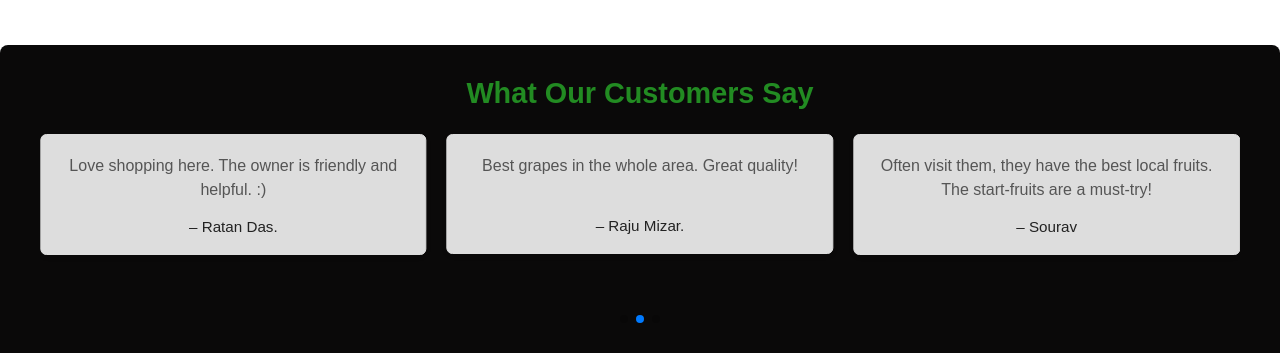
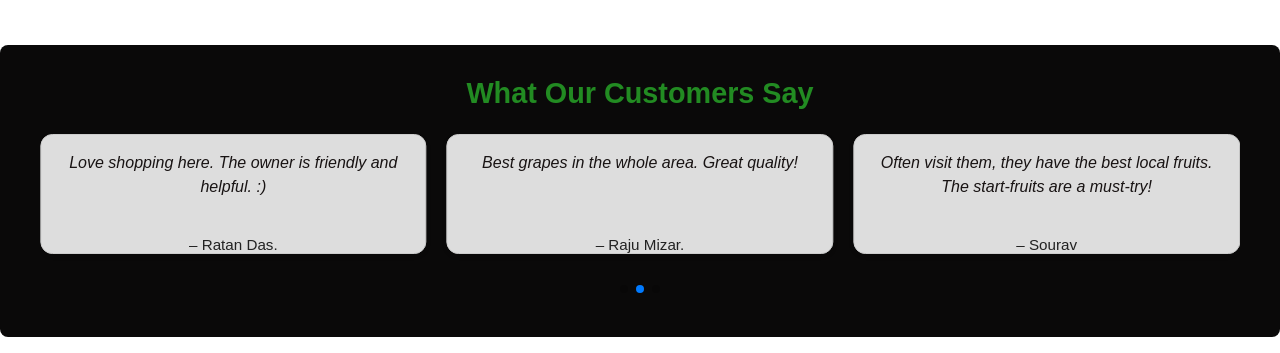
Before and after one commit to diodeengineer/ronofruit, a Next.js app: page / in a window 1280 px wide. Shown: the part 900-1253 px from the top of the page. Built offline with nearby package versions, Linux system fonts and the light colour scheme.

Commit message:
fix card overlapping issue

```diff
--- a/src/app/components/testimonial/Testimonial.js
+++ b/src/app/components/testimonial/Testimonial.js
@@ -56,7 +56,7 @@ export default function Testimonials() {
       style={{ paddingBottom: "2rem" }} // Extra space for pagination dots
     >
       {testimonials.map((t) => (
-        <SwiperSlide key={t.id} style={{ height: "auto" }}>
+        <SwiperSlide key={t.id} style={{ height: "auto" ,width: "100%", boxSizing: "border-box"}}>
           <div className={styles.card}>
             <p className={styles.comment}>{t.comment}</p>
             <p className={styles.name}>– {t.name}</p>
--- a/src/app/components/testimonial/Testimonial.module.css
+++ b/src/app/components/testimonial/Testimonial.module.css
@@ -12,17 +12,18 @@
   margin-bottom: 1.5rem;
   }
 
+
 .card {
-  background: rgb(27, 19, 19);
-  padding: 1.2rem;
-  border: 1px solid #ddd;
-  color: #000;
   background: #ddd;
-  border-radius: 6px;
+  max-width: 400px;
+  margin: 0 auto;
+ width: 100%;
+  border: 1px solid #ccc;
+  border-radius: 12px;
   box-shadow: 0 2px 6px rgba(0, 0, 0, 0.05);
-  /* Let the height fit content */
   height: auto;
   min-height: 120px;
+  width: auto;
   display: flex;
   flex-direction: column;
   justify-content: space-between;
@@ -30,11 +31,17 @@
 }
 
 .comment {
-  font-size: 1rem;
-  color: #555;
+    padding-left: 1rem;
+  padding-right: 1rem;
+  font-style: italic;
+  color: #181313;
   margin-bottom: 1rem;
   word-wrap: break-word;
   line-height: 1.5;
+    padding: 1rem;
+  font-size: 1rem;
+  line-height: 1.5;
+  word-break: break-word;
 }
 
 .name {
@@ -50,9 +57,13 @@
   }
   .comment {
     font-size: 0.95rem;
+      padding-left: 1rem;
+  padding-right: 1rem;
   }
   .card {
     padding: 1rem;
     min-height: unset;
+    width: 100%;
+
   }
 }
```
